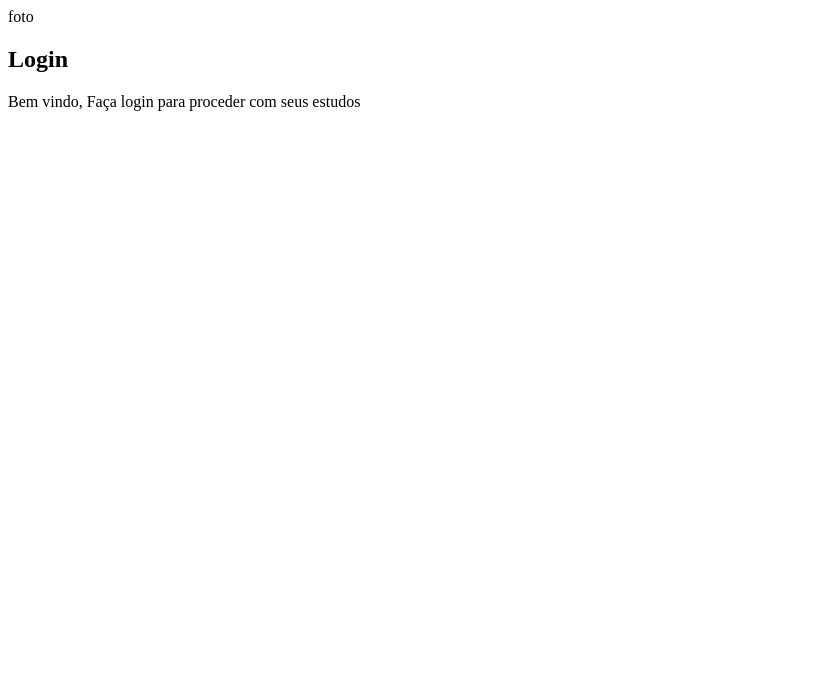
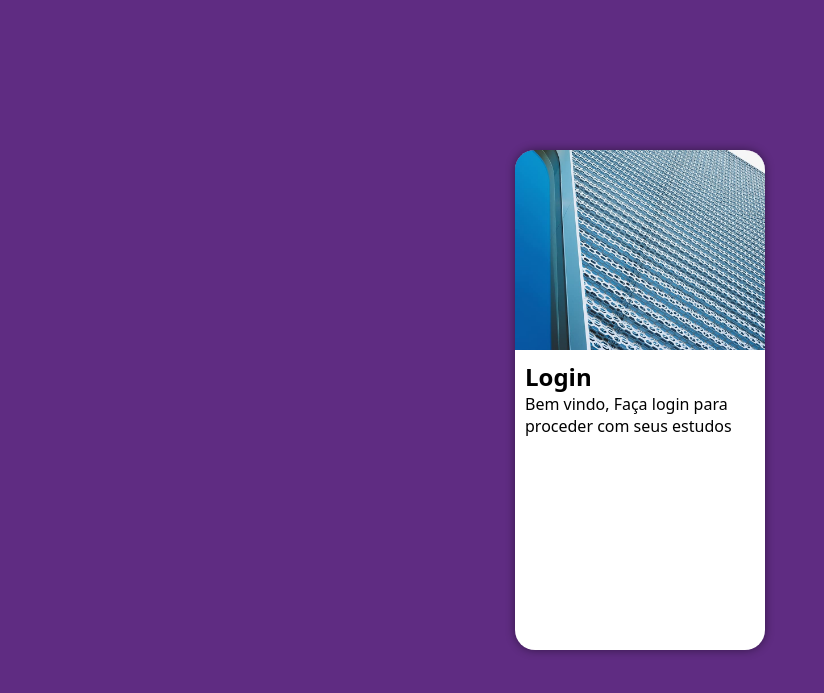
Before and after one commit to VitorHPaivaG/Tela-login, a PHP site: page / in a window 1280 px wide. Shown: the top 693 px of the page, without its empty margins (0-824 px from the left). Run offline with PHP 8.4, Linux system fonts and the light colour scheme.

Commit message:
posições das divs e estilização

```diff
--- a/estilos/style.css
+++ b/estilos/style.css
@@ -1,8 +1,54 @@
 @charset "UTF-8";
 
-/*
-paleta de cores
-verde: #49a09d
-lilás e groselha: #5f2c82
+:root {
+    --lilasegroselha: #5f2c82;
+    --verde: #49a09d;
+}
 
-*/
+* {
+    font-family: system-ui, -apple-system, BlinkMacSystemFont, 'Segoe UI', Roboto, Oxygen, Ubuntu, Cantarell, 'Open Sans', 'Helvetica Neue', sans-serif;
+
+    margin: 0px;
+    padding: 0px;
+    box-sizing: border-box;
+}
+
+body, html {
+    background-color: var(--lilasegroselha);
+    height: 100vh;
+    width: 100vw;
+}
+
+main {
+    position: relative;
+    height: 100vh;
+    width: 100vw;
+}
+
+#login {
+    position: absolute;
+    top: 50%;
+    left: 50%;
+    transform: translate(-50%, -50%);
+    overflow: hidden;
+
+
+    background-color: white;
+    width: 250px;
+    height: 500px;
+    border-radius: 20px;
+    box-shadow: 0px 0px 10px rgba(0, 0, 0, 0.452);
+}
+
+#login > #imagem {
+    display: block;
+    background: var(--lilasegroselha) url(../imagens/metal.jpg) no-repeat;
+    background-position: left bottom;
+    height: 200px;
+    background-size: cover;
+}
+
+#login > #formulario {
+    display: block;
+    padding: 10px;
+}
--- a/index.html
+++ b/index.html
@@ -11,7 +11,7 @@
     <main>
         <section id="login">
                 <div id="imagem">
-                    foto
+
                 </div>
                 <div id="formulario">
                     <h1>Login</h1>
```
Also changed, not shown: estilos/mediaquerries.css (line endings or trailing spaces).
